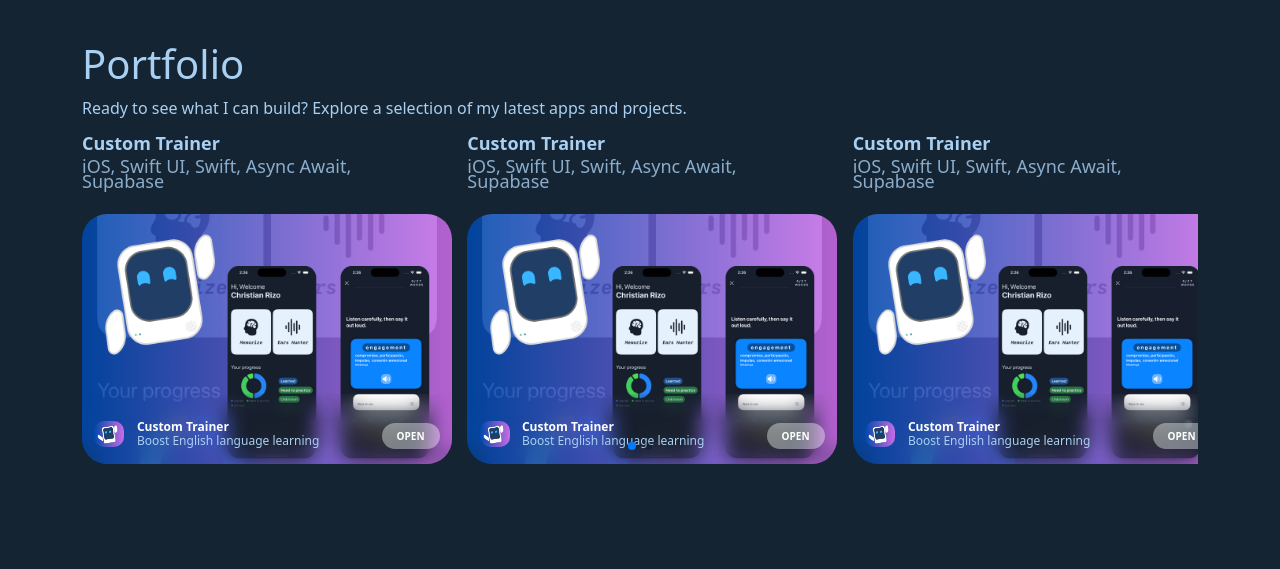
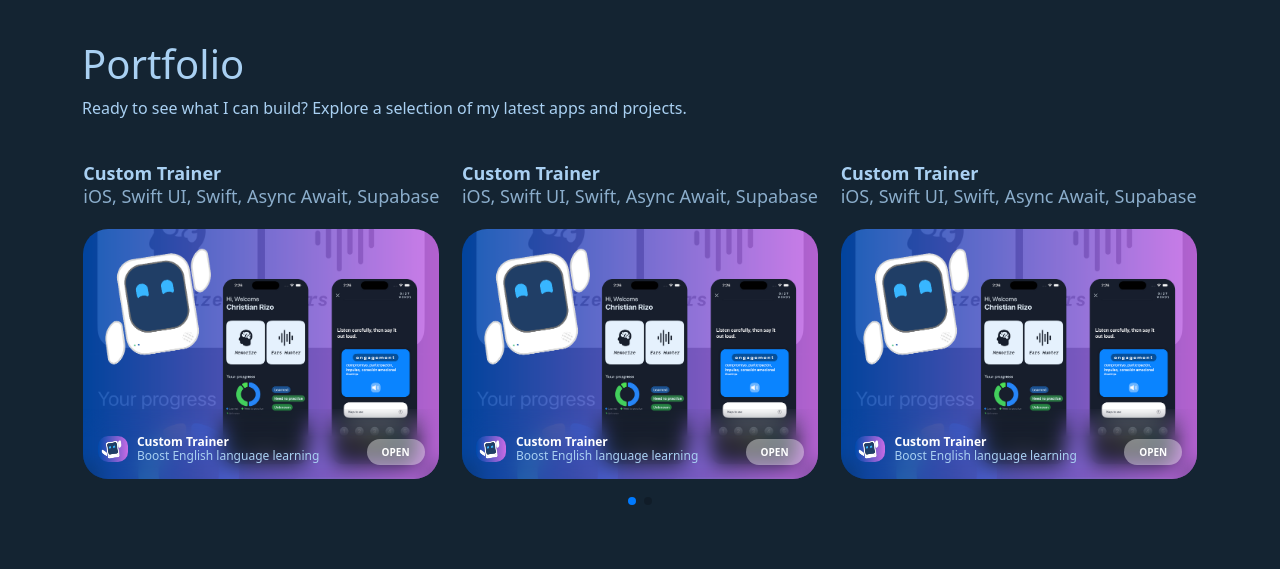
Before and after one commit to AbsApps/portafolio, a website: page index.html in a window 1280 px wide. Shown: the part 1640-2209 px from the top of the page. Drawn offline with nearby package versions, Linux system fonts and the light colour scheme.

Commit message:
Feat: Scroll portafolio
Feat: Scroll portafolio

```diff
--- a/css/style.scss
+++ b/css/style.scss
@@ -16,7 +16,9 @@
     scroll-behavior: smooth;
 }
 
-
+// .container {
+//     border: 1px white solid;
+// }
 
 h1,
 p {
@@ -97,6 +99,11 @@
     }
 }
 
+section#portfolio {
+    height: 100vh;
+}
+
+
 footer {
 
     background-color: map-get($colors, "background2-color");
@@ -132,25 +139,33 @@
 
 
 .card-app {
+    // border: 1px solid green;
     .header {
+        text-align: left;
         margin-bottom: 25px;
+
         h1 {
             font-weight: bold;
         }
+
         h2 {
             font-weight: normal;
             color: map-get($colors, "text-white") !important;
             opacity: 0.8;
         }
-        h1,h2 {
-          line-height: 15px;
-          font-size: 18px;
+
+        h1,
+        h2 {
+            line-height: 15px;
+            font-size: 18px;
         }
     }
 }
 
 .card-body {
-    width: 370px;
+
+    max-width: 370px;
+    width: 100%;
     height: 250px;
     // border: 1px gray solid;
     background-color: #ffff;
@@ -170,6 +185,8 @@
     .detail {
         height: 70px;
         padding-top: 10px;
+        padding-left: 5px;
+        padding-right: 5px;
         display: flex;
         flex-direction: row;
         justify-content: space-around;
@@ -201,13 +218,16 @@
 
             // Button
             &:nth-child(3n) {
-                flex-grow: 1; /* default 0 */
+                flex-grow: 1;
+                /* default 0 */
             }
 
             // Title
             &:nth-child(2n) {
-                flex-grow: 2; /* default 0 */
-                justify-content:flex-start;
+                text-align: left;
+                flex-grow: 2;
+                /* default 0 */
+                justify-content: flex-start;
             }
 
             img {
@@ -220,6 +240,7 @@
             h2 {
                 font-weight: bold;
             }
+
             h2,
             p {
                 font-size: 12px;
@@ -287,51 +308,18 @@
         &:nth-child(2n) {
             background-color: rgb(0, 140, 255);
             background-image: url(../img/MDC02.jpg);
-            // background-size: cover;
-            // background-repeat: no-repeat;
-            // background-position: center;
         }
 
         &:nth-child(3n) {
             background-color: rgb(10, 184, 111);
             background-image: url(../img/appleSwiftShowcase02.jpg);
-
-            // background-size: cover;
-            // background-repeat: no-repeat;
-            // background-position: center;
         }
 
         &:nth-child(4n) {
             background-color: rgb(211, 122, 7);
             background-image: url(../img/MDC01.jpg);
-            // background-size: cover;
-            // background-repeat: no-repeat;
-            // background-position: center;
+
         }
-
-        // &:nth-child(5n) {
-        //     background-color: rgb(118, 163, 12);
-        // }
-
-        // &:nth-child(6n) {
-        //     background-color: rgb(180, 10, 47);
-        // }
-
-        // &:nth-child(7n) {
-        //     background-color: rgb(35, 99, 19);
-        // }
-
-        // &:nth-child(8n) {
-        //     background-color: rgb(0, 68, 255);
-        // }
-
-        // &:nth-child(9n) {
-        //     background-color: rgb(218, 12, 218);
-        // }
-
-        // &:nth-child(10n) {
-        //     background-color: rgb(54, 94, 77);
-        // }
 
     }
 }
@@ -448,6 +436,31 @@
     }
 }
 
+.bannerSwipper {
+    margin-top: 30px;
+    margin-bottom: 30px;
+}
+.swiper.myPortfolio {
+    width: 100%;
+
+
+    .swiper-slide {
+        // border: 1px solid blue;
+        text-align: center;
+        font-size: 18px;
+        display: flex;
+        justify-content: center;
+        align-items: flex-start;
+        width: 100%;
+        margin: auto;
+        margin-bottom: 40px;
+    }
+
+    // .swiper-pagination {
+    //     margin-top: 300px;
+    // }
+}
+
 
 
 
@@ -519,6 +532,8 @@
         margin-bottom: 20px;
         margin-top: 20px;
     }
+
+
 }
 
 /* Extra Small Devices, Phones */
--- a/index.html
+++ b/index.html
@@ -79,13 +79,19 @@
         </section>
         <section id="achievements">
             <div class="container ">
+
+                <div class="row d-block d-lg-none">
+                    <div class="col-12">
+                        <h1>
+                                A great achievement I'm incredibly proud of.
+                        </h1>
+                    </div>
+                </div>
                 <div class="row">
 
                     <div class="col-md-12 col-lg-6">
                         <div class="content">
-                            <h1 class="d-block d-lg-none">
-                                A great achievement I'm incredibly proud of.
-                            </h1>
+
                             <div class="swiper myCardsPictures">
                                 <div class="swiper-wrapper">
                                     <div class="swiper-slide"></div>
@@ -137,8 +143,7 @@
                 <div class="row">
                     <div class="col-12">
 
-
-
+                        <div class="bannerSwipper">
                             <!-- Swiper -->
                             <div class="swiper myPortfolio">
                                 <div class="swiper-wrapper">
@@ -245,7 +250,7 @@
                                 </div>
                                 <div class="swiper-pagination"></div>
                             </div>
-
+                        </div>
 
                     </div>
                 </div>
--- a/js/script.js
+++ b/js/script.js
@@ -66,19 +66,19 @@
     breakpoints: {
         340: {
             slidesPerView: 1,
-            spaceBetween: 15,
+            spaceBetween: 10,
         },
         640: {
             slidesPerView: 2,
-            spaceBetween: 8,
+            spaceBetween: 25,
         },
         768: {
             slidesPerView: 2,
-            spaceBetween: 40,
+            spaceBetween: 30,
         },
         1024: {
             slidesPerView: 3,
-            spaceBetween: 40,
+            spaceBetween: 20,
         },
     },
 });
```
Also changed, not shown: css/style.css, 1 other file. Lines whose indentation alone changed are shown as unchanged.
